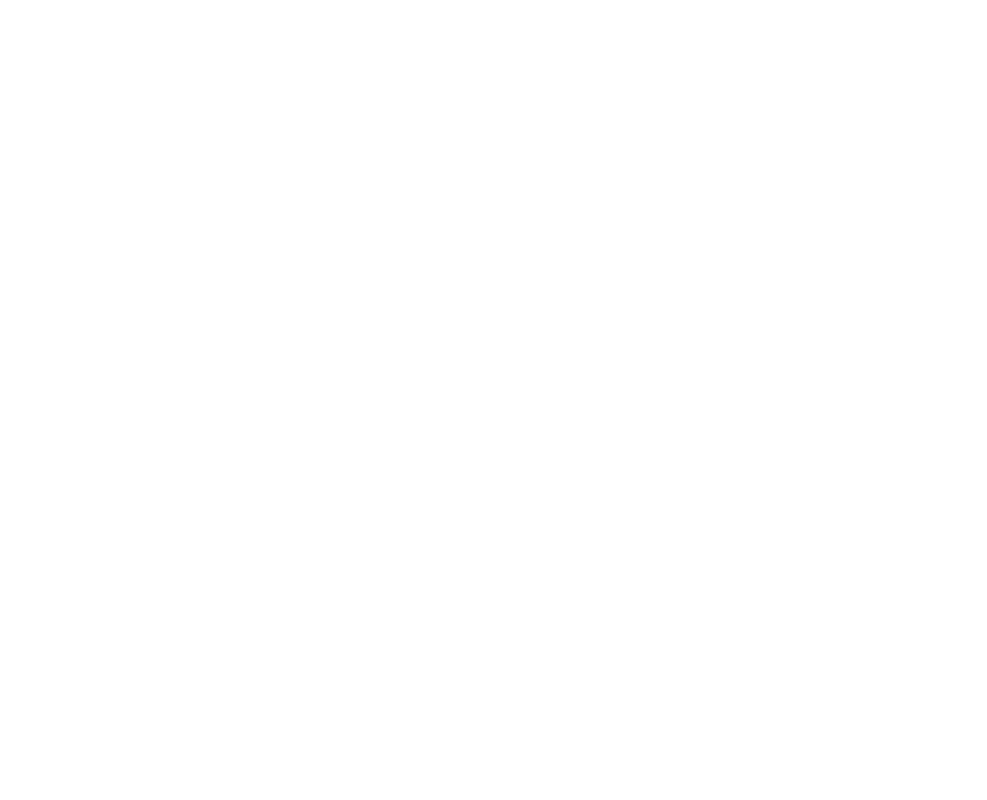
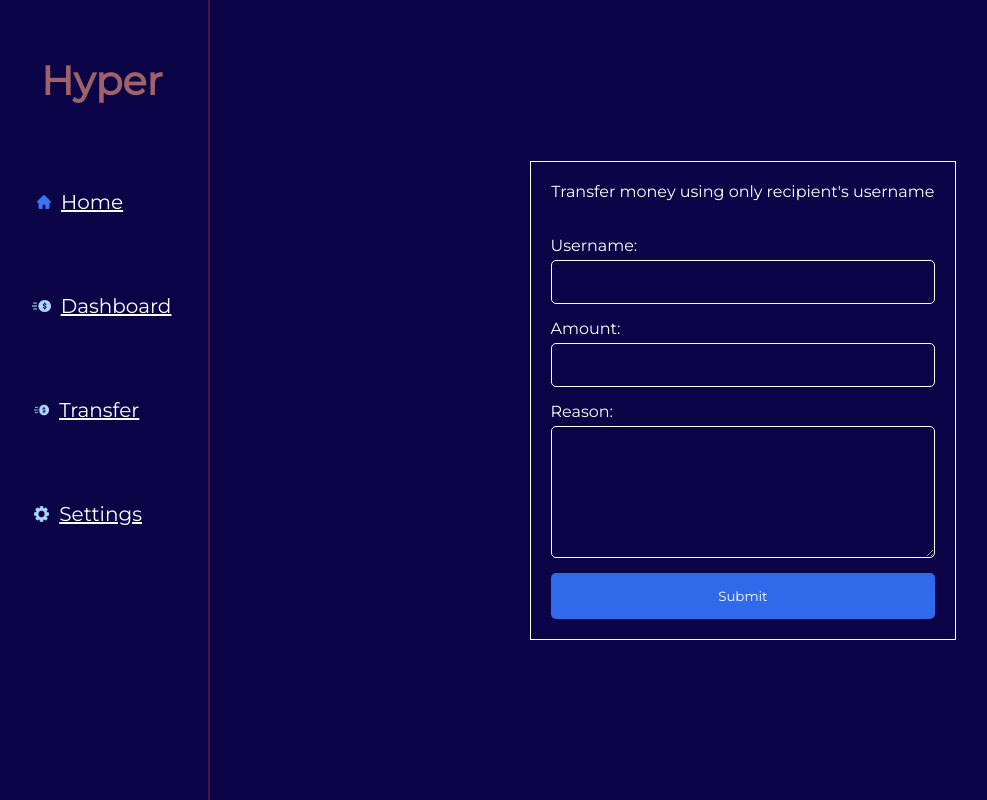
Before and after one commit to DevAdedeji/hyper, a Vue app: page /transfer in a window 1280 px wide. Before the commit this address had no page. Shown: the whole page, without its empty margins (4-991 px from the left). Built offline with nearby package versions, Linux system fonts and the light colour scheme.

Commit message:
Working on transfer form

```diff
--- a/src/components/SideNav.vue
+++ b/src/components/SideNav.vue
@@ -10,7 +10,13 @@
           </a>
         </li>
         <li>
-          <a href="#">
+          <a href="/dashboard">
+            <img src="../assets/money.png" />
+            <p>Dashboard</p>
+          </a>
+        </li>
+        <li>
+          <a href="/transfer">
             <img src="../assets/money.png" />
             <p>Transfer</p>
           </a>
@@ -33,7 +39,7 @@
 <style lang="scss" scoped>
 .container {
   width: 20%;
-  height: 100vh;
+  min-height: 100vh;
   background-color: #0b0547;
   display: flex;
   flex-direction: column;
@@ -72,7 +78,7 @@
             width: 10%;
           }
           color: #fff;
-          font-size: 30px;
+          font-size: 20px;
           display: flex;
           align-items: center;
           justify-content: center;
--- a/src/router/index.js
+++ b/src/router/index.js
@@ -26,7 +26,12 @@
     path: '/dashboard',
     name: 'Dashboard',
     component: () => import('../views/Dashboard.vue')
-  }
+  },
+  {
+    path: '/transfer',
+    name: 'Transfer',
+    component: () => import('../views/Transfer.vue')
+  },
 ]
 
 const router = createRouter({
--- a/src/views/Dashboard.vue
+++ b/src/views/Dashboard.vue
@@ -9,7 +9,10 @@
           <img src="../assets/icon-hamburger.svg" alt="" @click="toggleMenu" />
         </div>
         <div class="card">
-          <div class="logo">Hyper</div>
+          <div class="logo">
+            <p>Hyper</p>
+            <img src="../assets/mastercard-logo.png" alt="" />
+          </div>
           <div class="details">
             <p>Account Balance:</p>
             <p class="bal">₦{{ balance.toLocaleString() }}</p>
@@ -67,6 +70,9 @@
     this.getDetails();
   },
   components: { SideNav },
+  created() {
+    document.title = "Dashboard || Hyper";
+  },
 };
 </script>
 
@@ -135,6 +141,9 @@
         padding: 20px;
         .logo {
           color: #e0e0e0;
+          display: flex;
+          align-items: center;
+          justify-content: space-between;
         }
         .details {
           padding-top: 50px;
--- a/src/views/Login.vue
+++ b/src/views/Login.vue
@@ -117,6 +117,9 @@
           }
         });
     },
+  },
+  created() {
+    document.title = "Login || Hyper";
   },
 };
 </script>
--- a/src/views/ProfileForm.vue
+++ b/src/views/ProfileForm.vue
@@ -132,6 +132,9 @@
     },
   },
   computed: { ...mapGetters(["getCountries"]) },
+  created() {
+    document.title = "Create Your Profile || Hyper";
+  },
 };
 </script>
 
--- a/src/views/Register.vue
+++ b/src/views/Register.vue
@@ -2,8 +2,14 @@
   <section>
     <div class="register-page">
       <div class="register-asset">
-      <img src="../assets/undraw_transfer_money_rywa.png" alt="register-image">
-      <p>Send and Receive money instantly to and from anyone with a phone number, email address or account number.</p>
+        <img
+          src="../assets/undraw_transfer_money_rywa.png"
+          alt="register-image"
+        />
+        <p>
+          Send and Receive money instantly to and from anyone with a phone
+          number, email address or account number.
+        </p>
       </div>
       <div class="register-form">
         <h1 class="title">Hyper</h1>
@@ -15,37 +21,81 @@
           <div class="form-container">
             <div class="username">
               <label for="username">Your Username * </label>
-          <input type="text" id="username" placeholder="Enter Your Username" ref="username" v-model="userInfo.username" required>
+              <input
+                type="text"
+                id="username"
+                placeholder="Enter Your Username"
+                ref="username"
+                v-model="userInfo.username"
+                required
+              />
             </div>
 
             <div class="firstName">
               <label for="firstName">Your First Name * </label>
-          <input type="text" id="firstName" placeholder="Enter Your First Name"  ref="firstname" v-model="userInfo.first_name" required>
+              <input
+                type="text"
+                id="firstName"
+                placeholder="Enter Your First Name"
+                ref="firstname"
+                v-model="userInfo.first_name"
+                required
+              />
             </div>
 
             <div class="surname">
               <label for="surname">Your Last Name *</label>
-          <input type="text" id="surname" placeholder="Enter Your Surname" ref="surname" v-model="userInfo.last_name" required>
+              <input
+                type="text"
+                id="surname"
+                placeholder="Enter Your Surname"
+                ref="surname"
+                v-model="userInfo.last_name"
+                required
+              />
             </div>
 
             <div class="email">
               <label for="email">Email Address *</label>
-          <input type="email" id="email" placeholder="Enter Your Email Address" ref="email" v-model="userInfo.email" required>
+              <input
+                type="email"
+                id="email"
+                placeholder="Enter Your Email Address"
+                ref="email"
+                v-model="userInfo.email"
+                required
+              />
             </div>
 
             <div class="password">
               <label for="password">Your Password *</label>
-          <input type="password" id="password" placeholder="Enter Your Password" ref="password" v-model="userInfo.password" required>
+              <input
+                type="password"
+                id="password"
+                placeholder="Enter Your Password"
+                ref="password"
+                v-model="userInfo.password"
+                required
+              />
             </div>
 
             <div class="confirmPassword">
               <label for="password">Confirm Password *</label>
-          <input type="password" id="confirmPassword" placeholder="Enter Password Again" ref="confirmPassword" required>
+              <input
+                type="password"
+                id="confirmPassword"
+                placeholder="Enter Password Again"
+                ref="confirmPassword"
+                required
+              />
             </div>
             <p class="error">Passwords should be the same</p>
-        <p class="user-existing" v-show="userExist">A User With The Username Already Exist</p>
-        <br>
-        <button type="submit"><p v-show="beforeSignIn">Sign Up</p>
+            <p class="user-existing" v-show="userExist">
+              A User With The Username Already Exist
+            </p>
+            <br />
+            <button type="submit">
+              <p v-show="beforeSignIn">Sign Up</p>
               <div class="sk-chase" v-show="currentlyLoading">
                 <div class="sk-chase-dot"></div>
                 <div class="sk-chase-dot"></div>
@@ -58,124 +108,126 @@
             <p>Already have an account? <a href="/login">Sign in</a></p>
           </div>
         </form>
-
       </div>
     </div>
     <footer>
       <div class="circle"></div>
-      <br>
-      <br>
+      <br />
+      <br />
       <p>&copy; 2022 Hyper</p>
-      <br>
+      <br />
     </footer>
   </section>
 </template>
 
 <script>
-
 export default {
-  data(){
-    return{
-      userInfo:{
-        first_name: '',
-        last_name: '',
-        email: '',
-        username: '',
-        password: '',
+  data() {
+    return {
+      userInfo: {
+        first_name: "",
+        last_name: "",
+        email: "",
+        username: "",
+        password: "",
       },
-      beforeSignIn:true,
+      beforeSignIn: true,
       currentlyLoading: false,
       userExist: false,
+    };
+  },
+  methods: {
+    signUp() {
+      if (this.$refs.password.value === this.$refs.confirmPassword.value) {
+        this.currentlyLoading = true;
+        this.beforeSignIn = false;
+        this.$store
+          .dispatch("post", {
+            endpoint: "register",
+            details: this.userInfo,
+          })
+          .then((response) => {
+            if (response.status >= 201 && response.status <= 299) {
+              this.$router.push("/login");
+            }
+          })
+          .catch((error) => {
+            if (error) {
+              this.userExist = true;
+              this.currentlyLoading = false;
+              this.beforeSignIn = true;
+              this.userInfo.first_name = "";
+              this.userInfo.last_name = "";
+              this.userInfo.email = "";
+              this.userInfo.username = "";
+              this.userInfo.password = "";
+              this.$refs.confirmPassword.value = "";
+              setTimeout(() => {
+                this.userExist = false;
+              }, 2000);
+            }
+          });
+      } else {
+        document.querySelector(".error").style.display = "block";
+        this.$refs.password.value = "";
+        this.$refs.confirmPassword.value = "";
+        setTimeout(() => {
+          document.querySelector(".error").style.display = "none";
+        }, 2000);
       }
     },
-  methods:{
-    signUp(){
-      if(this.$refs.password.value === this.$refs.confirmPassword.value){
-        this.currentlyLoading = true
-        this.beforeSignIn = false
-        this.$store.dispatch('post', {
-                endpoint: 'register',
-                details: this.userInfo
-        })
-        .then(response =>{
-          if(response.status >= 201 && response.status <= 299){
-            this.$router.push('/login')
-          }
-        })
-        .catch(error =>{
-          if(error){
-            this.userExist = true;
-            this.currentlyLoading = false
-            this.beforeSignIn = true
-            this.userInfo.first_name = ''
-            this.userInfo.last_name = ''
-            this.userInfo.email = ''
-            this.userInfo.username = ''
-            this.userInfo.password = ''
-            this.$refs.confirmPassword.value = ''
-            setTimeout(()=>{this.userExist = false}, 2000)
-          }
-        })
-      }
-      else{
-        document.querySelector('.error').style.display = "block"
-        this.$refs.password.value = ''
-        this.$refs.confirmPassword.value = ''
-        setTimeout(()=>{
-          document.querySelector('.error').style.display = "none"
-        }, 2000)
-      }
-    }
-  }
-}
-
+  },
+  created() {
+    document.title = "Create An Account || Hyper";
+  },
+};
 </script>
 
 <style lang="scss" scoped>
-.register-page{
+.register-page {
   width: 100%;
   min-height: 100vh;
   display: flex;
   align-items: center;
   justify-content: center;
-  .register-asset{
+  .register-asset {
     width: 50%;
     display: flex;
     flex-direction: column;
     align-items: center;
     justify-content: center;
     gap: 20px;
-    img{
+    img {
       width: 60%;
     }
-    p{
+    p {
       width: 80%;
       margin: 0 auto;
-      font-family: 'Poppins', sans-serif;
+      font-family: "Poppins", sans-serif;
       font-style: normal;
       font-weight: 500;
       font-size: 20px;
       line-height: 30px;
       text-align: center;
       letter-spacing: 0.015em;
-      color: #3F3D56;
+      color: #3f3d56;
       opacity: 0.7;
     }
   }
-  .register-form{
+  .register-form {
     z-index: 500;
     min-height: 100vh;
     width: 50%;
-    background-color: #0B0547;
+    background-color: #0b0547;
     display: flex;
     flex-direction: column;
     align-items: center;
     justify-content: center;
-    .title{
+    .title {
       padding: 20px 0;
       text-align: center;
-      color: #9F616A;
-      font-family: 'Poppins',sans-serif;
+      color: #9f616a;
+      font-family: "Poppins", sans-serif;
       font-style: normal;
       font-weight: bold;
       font-size: 25px;
@@ -183,23 +235,23 @@
       letter-spacing: 0.02em;
       display: none;
     }
-    form{
-      border: 1px solid #DFE0EB;
+    form {
+      border: 1px solid #dfe0eb;
       border-radius: 5px;
       padding: 30px 30px;
       margin: 50px 0;
-        h2{
-      font-family: 'Poppins', sans-serif;
+      h2 {
+        font-family: "Poppins", sans-serif;
         font-style: normal;
         font-weight: bold;
         font-size: 24px;
         line-height: 36px;
         text-align: center;
         letter-spacing: 0.3px;
-      color: #FFFFFF;
+        color: #ffffff;
       }
-      p{
-      font-family: 'Poppins', sans-serif;
+      p {
+        font-family: "Poppins", sans-serif;
         font-style: normal;
         font-weight: normal;
         font-size: 14px;
@@ -208,22 +260,22 @@
         letter-spacing: 0.3px;
         color: rgba(255, 255, 255, 0.6);
       }
-      .form-container{
+      .form-container {
         padding: 20px 0;
-        .error{
+        .error {
           color: red;
           display: none;
         }
-        .user-existing{
-          color:red;
+        .user-existing {
+          color: red;
         }
-        div{
+        div {
           display: flex;
           flex-direction: column;
           gap: 5px;
           padding: 10px 0;
-          label{
-            font-family: 'Poppins', sans-serif;
+          label {
+            font-family: "Poppins", sans-serif;
             font-style: normal;
             font-weight: bold;
             font-size: 12px;
@@ -232,7 +284,7 @@
             text-transform: uppercase;
             color: rgba(255, 255, 255, 0.6);
           }
-          input{
+          input {
             border: 1px solid;
             border-radius: 2px;
             outline: none;
@@ -240,25 +292,25 @@
             background: transparent;
             padding: 10px 5px;
           }
-          input::placeholder{
-            color: #FFFFFF;
+          input::placeholder {
+            color: #ffffff;
             opacity: 0.4;
           }
         }
-        button{
+        button {
           border: none;
           outline: none;
           width: 100%;
           padding: 5px 0;
-          background: #2E6AE9;
+          background: #2e6ae9;
           color: #fff;
           border-radius: 2px;
           text-transform: uppercase;
-          display:flex;
+          display: flex;
           flex-direction: column;
           align-items: center;
           justify-content: center;
-          p{
+          p {
             color: #fff;
           }
           .sk-chase {
@@ -272,53 +324,84 @@
               position: absolute;
               left: 0;
               top: 0;
-                animation: sk-chase-dot 2.0s infinite ease-in-out both;
+              animation: sk-chase-dot 2s infinite ease-in-out both;
             }
           }
 
           .sk-chase-dot:before {
-            content: '';
+            content: "";
             display: block;
             width: 25%;
             height: 25%;
             background-color: #fff;
             border-radius: 100%;
-            animation: sk-chase-dot-before 2.0s infinite ease-in-out both;
+            animation: sk-chase-dot-before 2s infinite ease-in-out both;
           }
 
-.sk-chase-dot:nth-child(1) { animation-delay: -1.1s; }
-.sk-chase-dot:nth-child(2) { animation-delay: -1.0s; }
-.sk-chase-dot:nth-child(3) { animation-delay: -0.9s; }
-.sk-chase-dot:nth-child(4) { animation-delay: -0.8s; }
-.sk-chase-dot:nth-child(5) { animation-delay: -0.7s; }
-.sk-chase-dot:nth-child(6) { animation-delay: -0.6s; }
-.sk-chase-dot:nth-child(1):before { animation-delay: -1.1s; }
-.sk-chase-dot:nth-child(2):before { animation-delay: -1.0s; }
-.sk-chase-dot:nth-child(3):before { animation-delay: -0.9s; }
-.sk-chase-dot:nth-child(4):before { animation-delay: -0.8s; }
-.sk-chase-dot:nth-child(5):before { animation-delay: -0.7s; }
-.sk-chase-dot:nth-child(6):before { animation-delay: -0.6s; }
+          .sk-chase-dot:nth-child(1) {
+            animation-delay: -1.1s;
+          }
+          .sk-chase-dot:nth-child(2) {
+            animation-delay: -1s;
+          }
+          .sk-chase-dot:nth-child(3) {
+            animation-delay: -0.9s;
+          }
+          .sk-chase-dot:nth-child(4) {
+            animation-delay: -0.8s;
+          }
+          .sk-chase-dot:nth-child(5) {
+            animation-delay: -0.7s;
+          }
+          .sk-chase-dot:nth-child(6) {
+            animation-delay: -0.6s;
+          }
+          .sk-chase-dot:nth-child(1):before {
+            animation-delay: -1.1s;
+          }
+          .sk-chase-dot:nth-child(2):before {
+            animation-delay: -1s;
+          }
+          .sk-chase-dot:nth-child(3):before {
+            animation-delay: -0.9s;
+          }
+          .sk-chase-dot:nth-child(4):before {
+            animation-delay: -0.8s;
+          }
+          .sk-chase-dot:nth-child(5):before {
+            animation-delay: -0.7s;
+          }
+          .sk-chase-dot:nth-child(6):before {
+            animation-delay: -0.6s;
+          }
 
           @keyframes sk-chase {
-  100% { transform: rotate(360deg); }
+            100% {
+              transform: rotate(360deg);
+            }
           }
 
           @keyframes sk-chase-dot {
-  80%, 100% { transform: rotate(360deg); }
+            80%,
+            100% {
+              transform: rotate(360deg);
+            }
           }
 
           @keyframes sk-chase-dot-before {
             50% {
               transform: scale(0.4);
-  } 100%, 0% {
-    transform: scale(1.0);
+            }
+            100%,
+            0% {
+              transform: scale(1);
             }
           }
         }
-        button:hover{
+        button:hover {
           opacity: 0.8;
         }
-        p{
+        p {
           padding: 10px 0;
         }
       }
@@ -326,26 +409,26 @@
   }
 }
 
-footer{
+footer {
   display: none;
 }
 
-@media (max-width:900px){
-  .register-page{
-    .register-asset{
+@media (max-width: 900px) {
+  .register-page {
+    .register-asset {
       display: none;
     }
-    .register-form{
+    .register-form {
       width: 100%;
-      .title{
+      .title {
         display: block;
       }
-      form{
+      form {
         margin: 30px 0;
       }
     }
   }
-  footer{
+  footer {
     display: block;
     height: 60px;
     display: flex;
@@ -353,17 +436,17 @@
     align-items: center;
     justify-content: center;
     position: relative;
-    .circle{
+    .circle {
       z-index: 100;
       position: absolute;
       top: -140%;
       bottom: 0;
-      background-color: #0B0547;
+      background-color: #0b0547;
       width: 90%;
       height: 100px;
       border-radius: 40%;
     }
-    p{
+    p {
       z-index: 500;
       font-family: Poppins;
       font-style: normal;
@@ -371,28 +454,28 @@
       font-size: 13px;
       line-height: 19px;
       text-align: center;
-      color: #3F3D56;
+      color: #3f3d56;
     }
   }
 }
 
-@media (max-width:600px){
-  .register-page{
-    .register-form{
-      .title{
+@media (max-width: 600px) {
+  .register-page {
+    .register-form {
+      .title {
         padding: 10px 0;
       }
-      form{
+      form {
         width: 100%;
         border: none;
         margin: 0;
-        .form-container{
-          div{
-            input{
+        .form-container {
+          div {
+            input {
               padding: 15px 5px;
             }
           }
-          button{
+          button {
             padding: 15px 0;
           }
         }
--- /dev/null
+++ b/src/views/Transfer.vue
@@ -0,0 +1,169 @@
+<template>
+  <div class="main">
+    <SideNav />
+    <div class="con">
+      <div class="menubar">
+        <p>Hyper</p>
+        <img src="../assets/icon-hamburger.svg" @click="toggleMenu" />
+      </div>
+      <form @submit.prevent="transfer">
+        <div class="title">Transfer money using only recipient's username</div>
+        <div class="username">
+          <label for="Username">Username:</label>
+          <input type="text" v-model="username" required />
+        </div>
+        <div class="amount">
+          <label for="Amount">Amount:</label>
+          <input type="tel" v-model="amount" required />
+        </div>
+        <div class="reason">
+          <label for="Reason">Reason:</label>
+          <textarea cols="30" rows="5" v-model="reason"></textarea>
+        </div>
+        <p class="error" v-show="error.length > 0">{{ error }}</p>
+        <button type="submit" ref="btn">Submit</button>
+      </form>
+    </div>
+  </div>
+</template>
+
+<script>
+import SideNav from "../components/SideNav.vue";
+import axios from "axios";
+export default {
+  data() {
+    return {
+      username: "",
+      reason: "",
+      amount: "",
+      error: "",
+      token: localStorage.getItem("hyperToken"),
+    };
+  },
+  components: { SideNav },
+  methods: {
+    transfer() {
+      this.$refs.btn.textContent = "Sending...";
+      let config = {
+        headers: {
+          "Content-Type": "application/json",
+          Authorization: `Token ${this.token}`,
+        },
+      };
+      let details = {
+        amount: `${this.amount}`,
+        reason: `${this.reason}`,
+        tags: `${this.username}`,
+      };
+      axios
+        .post(process.env.VUE_APP_ENDPOINT + "trans", details, config)
+        .then((response) => {
+          console.log(response);
+          this.$refs.btn.textContent = "Submit";
+        })
+        .catch((err) => {
+          console.log(err);
+          this.$refs.btn.textContent = "Submit";
+        });
+    },
+    toggleMenu() {
+      document.getElementById("HyperMenu").classList.toggle("show");
+    },
+  },
+  created() {
+    document.title = "Transfer Money || Hyper";
+  },
+};
+</script>
+
+<style lang="scss" scoped>
+.main {
+  background-color: #0b0547;
+  width: 100%;
+  min-height: 100vh;
+  color: #fff;
+  display: flex;
+  align-items: center;
+  justify-content: space-between;
+
+  .con {
+    width: 100%;
+    display: flex;
+    flex-direction: column;
+    align-items: center;
+    justify-content: space-between;
+    gap: 20px;
+    padding: 20px 0;
+    .menubar {
+      padding: 20px;
+      align-self: flex-end;
+      display: none;
+    }
+    form {
+      .title {
+        text-align: center;
+        padding-bottom: 20px;
+      }
+      margin-top: 20px;
+      width: 40%;
+      margin: 0 auto;
+      border: 1px solid #fff;
+      padding: 20px;
+      display: flex;
+      flex-direction: column;
+      gap: 15px;
+      div {
+        display: flex;
+        flex-direction: column;
+        gap: 5px;
+        input,
+        textarea {
+          padding: 10px;
+          background: transparent;
+          border-radius: 5px;
+          border: 1px solid #fff;
+          outline: none;
+          color: #e0e0e0;
+          font-size: 18px;
+        }
+      }
+      button {
+        outline: none;
+        border: none;
+        padding: 15px;
+        background-color: #2e6ae9;
+        color: #fff;
+        cursor: pointer;
+        border-radius: 5px;
+      }
+    }
+  }
+}
+
+@media (max-width: 600px) {
+  .main {
+    height: 95vh;
+    .con {
+      padding-top: 0;
+      .menubar {
+        width: 100%;
+        display: flex;
+        align-items: center;
+        justify-content: space-between;
+        img {
+          cursor: pointer;
+        }
+        p {
+          color: #9f616a;
+          font-family: "Montserrat", sans-serif;
+          font-weight: 700;
+          font-size: 20px;
+        }
+      }
+      form {
+        width: 90%;
+      }
+    }
+  }
+}
+</style>
```
Also changed, not shown: src/assets/mastercard-logo.png (added). Lines whose indentation alone changed are shown as unchanged.
